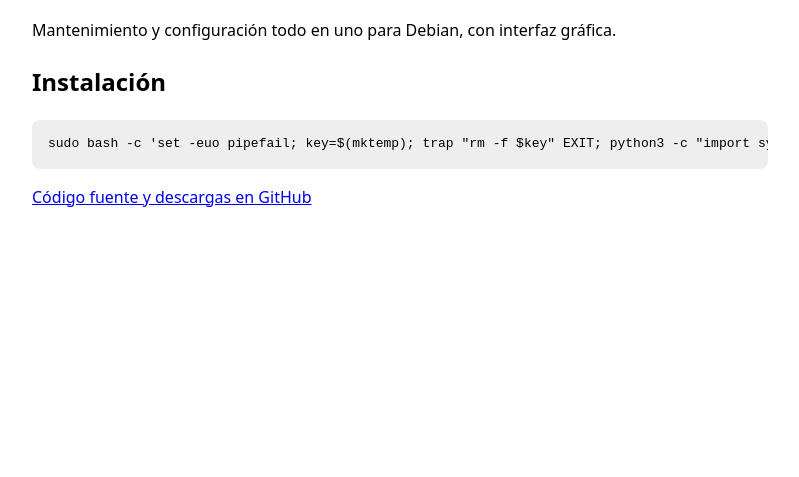
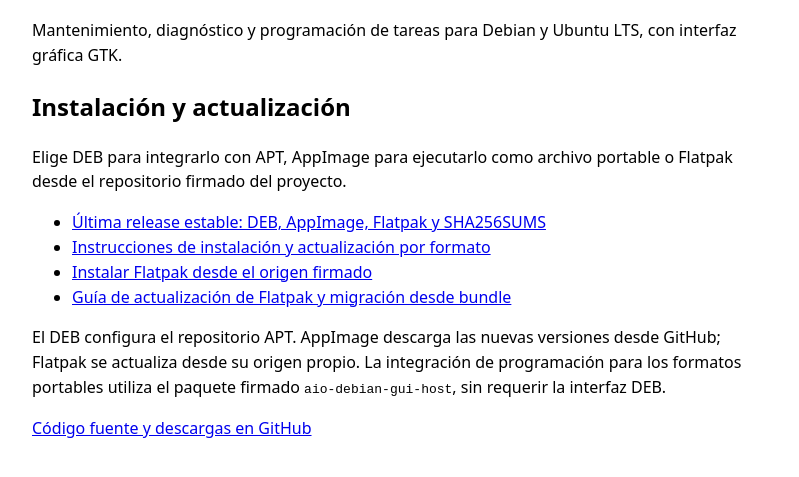
Before and after one commit to julioayusoalende-hue/AIO-Debian-GUI, a plain HTML site: page scripts/site-index.html in a window 1280 px wide. Shown: the part 101-578 px from the top of the page, without its empty margins (240-1039 px from the left). Drawn offline with Linux system fonts and the light colour scheme.

Commit message:
docs: refresh download page for all supported formats

```diff
--- a/scripts/site-index.html
+++ b/scripts/site-index.html
@@ -3,7 +3,7 @@
 <head>
 <meta charset="utf-8">
 <meta name="viewport" content="width=device-width, initial-scale=1">
-<title>AiO Debian GUI – repositorio APT</title>
+<title>AiO Debian GUI – instalación y actualizaciones</title>
 <style>
   body{font-family:system-ui,sans-serif;max-width:46rem;margin:3rem auto;padding:0 1rem;line-height:1.55}
   pre{background:#0001;padding:.9rem 1rem;border-radius:.5rem;overflow-x:auto}
@@ -12,9 +12,16 @@
 </head>
 <body>
 <h1>AiO Debian GUI</h1>
-<p>Mantenimiento y configuración todo en uno para Debian, con interfaz gráfica.</p>
-<h2>Instalación</h2>
-<pre>sudo bash -c 'set -euo pipefail; key=$(mktemp); trap "rm -f $key" EXIT; python3 -c "import sys, urllib.request; urllib.request.urlretrieve(sys.argv[1], sys.argv[2])" https://julioayusoalende-hue.github.io/AIO-Debian-GUI/aio-debian-gui.gpg "$key"; install -D -m 0644 "$key" /usr/share/keyrings/aio-debian-gui.gpg; printf "%s\n" "Types: deb" "URIs: https://julioayusoalende-hue.github.io/AIO-Debian-GUI" "Suites: stable" "Components: main" "Architectures: all" "Signed-By: /usr/share/keyrings/aio-debian-gui.gpg" &gt; /etc/apt/sources.list.d/aio-debian-gui.sources; apt-get update; apt-get install aio-debian-gui'</pre>
+<p>Mantenimiento, diagnóstico y programación de tareas para Debian y Ubuntu LTS, con interfaz gráfica GTK.</p>
+<h2>Instalación y actualización</h2>
+<p>Elige DEB para integrarlo con APT, AppImage para ejecutarlo como archivo portable o Flatpak desde el repositorio firmado del proyecto.</p>
+<ul>
+<li><a href="https://github.com/julioayusoalende-hue/AIO-Debian-GUI/releases/latest">Última release estable: DEB, AppImage, Flatpak y SHA256SUMS</a></li>
+<li><a href="https://github.com/julioayusoalende-hue/AIO-Debian-GUI#instalación">Instrucciones de instalación y actualización por formato</a></li>
+<li><a href="aio-debian-gui.flatpakref">Instalar Flatpak desde el origen firmado</a></li>
+<li><a href="https://github.com/julioayusoalende-hue/AIO-Debian-GUI/blob/main/docs/flatpak-actualizaciones.md">Guía de actualización de Flatpak y migración desde bundle</a></li>
+</ul>
+<p>El DEB configura el repositorio APT. AppImage descarga las nuevas versiones desde GitHub; Flatpak se actualiza desde su origen propio. La integración de programación para los formatos portables utiliza el paquete firmado <code>aio-debian-gui-host</code>, sin requerir la interfaz DEB.</p>
 <p><a href="https://github.com/julioayusoalende-hue/AIO-Debian-GUI">Código fuente y descargas en GitHub</a></p>
 </body>
 </html>
```
